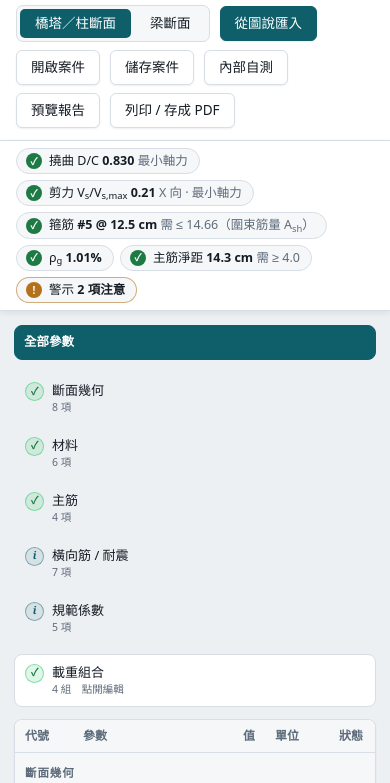
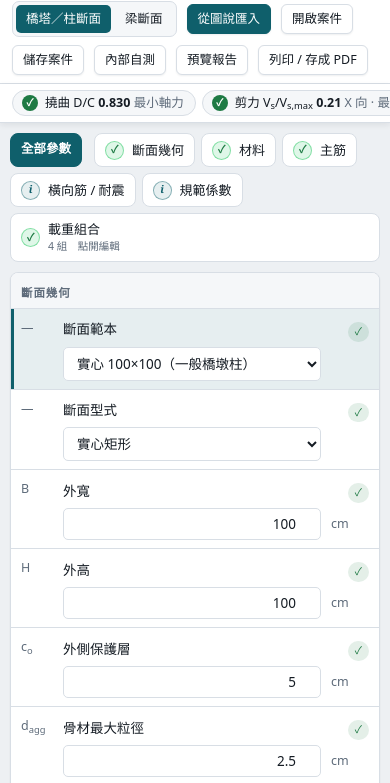
Before and after one commit to justin121710/pylon-section-designer, a plain HTML site: page index.html in a window 390 px wide. Shown: the part 66-849 px from the top of the page. Drawn offline with nearby package versions, Linux system fonts and the light colour scheme.

Commit message:
響應式版面：修正中等寬度說明卡塌陷、手機版參數列改兩行卡片、表頭對齊
- ≤1150px 的 .pin-mid flex 規則原本被後面的 grid 定義蓋掉，說明卡掉進 8px 軌道並留下大片空白
- ≤1150px 導軌改為一排膠囊；判定列黏在頂端
- ≤640px 參數列改為「名稱／輸入」兩行，名稱不再被擠成直排
- 表頭與表身保留相同捲軸寬度，欄位對齊；數值輸入靠右、等寬數字

Co-Authored-By: Claude Opus 5.5 <noreply@anthropic.com>

```diff
--- a/index.html
+++ b/index.html
@@ -194,6 +194,51 @@ body.rp-open #app,body.rp-open #appBeam{display:none!important}
 .stat .cap{font-size:11.5px;color:var(--dim);line-height:1.5}
 .stat .meter{height:5px;border-radius:3px;background:var(--sel);margin-top:8px;overflow:hidden}
 .stat .meter i{display:block;height:100%;border-radius:3px}
+
+/* ---- 參數表對齊：表頭與表身保留相同捲軸寬，欄位才會對齊；數值靠右、等寬數字 ---- */
+.pin-head{overflow:hidden;scrollbar-gutter:stable;flex-shrink:0}   /* overflow:hidden 會讓 flex 子項可縮到 0 */
+.pin-body{scrollbar-gutter:stable}
+.pin-head>div:nth-child(3){padding-right:16px}
+body .pin-v input{text-align:right;font-variant-numeric:tabular-nums}
+
+/* ---- 堆疊版面（≤1150px）：須放在 .pin-mid 的 grid 定義之後，否則會被蓋回 grid，
+        說明卡掉進 8px 的分隔線軌道、下方留下一整塊空白 ---- */
+@media(max-width:1150px){
+  .pin-mid{display:flex;flex-direction:column;gap:10px}
+  .pin-mid>#derivedP,.pin-mid>#derivedB{margin:0}
+  .pin-detail{flex-shrink:0;max-height:none;overflow:visible}
+  /* 導軌改為一排可換行的膠囊，不再佔用一整欄高度 */
+  .pin-col{gap:6px}
+  .pin-rail{flex-direction:row;flex-wrap:wrap;gap:6px}
+  .pin-all,.pin-g{padding:6px 10px}
+  .pin-g{border-color:var(--line);background:var(--panel);align-items:center}
+  .pin-gs{display:none}
+  .loads-g .pin-gs{display:block}
+}
+
+/* ---- 手機（≤640px）：參數列改成兩行卡片，名稱不再被擠成直排 ---- */
+@media(max-width:640px){
+  #topbar{padding:8px 12px!important}
+  body #topbar button{padding:6px 10px;font-size:12.5px}
+  #verdict{flex-wrap:nowrap;overflow-x:auto;padding:6px 12px;scrollbar-width:none}
+  .fallback-grid{padding:10px;gap:10px}
+  .pin-head{display:none}
+  .pin-row{grid-template-columns:42px minmax(0,1fr) auto;
+    grid-template-areas:"c n s" "c v u";row-gap:5px;padding:8px 0}
+  .pin-c{grid-area:c;align-self:start;padding-top:2px}
+  .pin-n{grid-area:n}
+  .pin-v{grid-area:v;padding:0 0 0 10px}
+  .pin-u{grid-area:u;min-width:58px}
+  .pin-s{grid-area:s;text-align:right;padding-right:10px}
+  .pin-sheet{max-height:none}
+  .pin-body{overflow:visible}
+  .pin-sec{position:static}
+  .card{padding:11px}
+  table{font-size:12px}
+  th,td{padding:4px 6px}
+  #summary,#bSummary{overflow-x:auto}
+  .stats{grid-template-columns:1fr}
+}
 
 /* ---- 列印 / PDF ---- */
 @media print{
```
